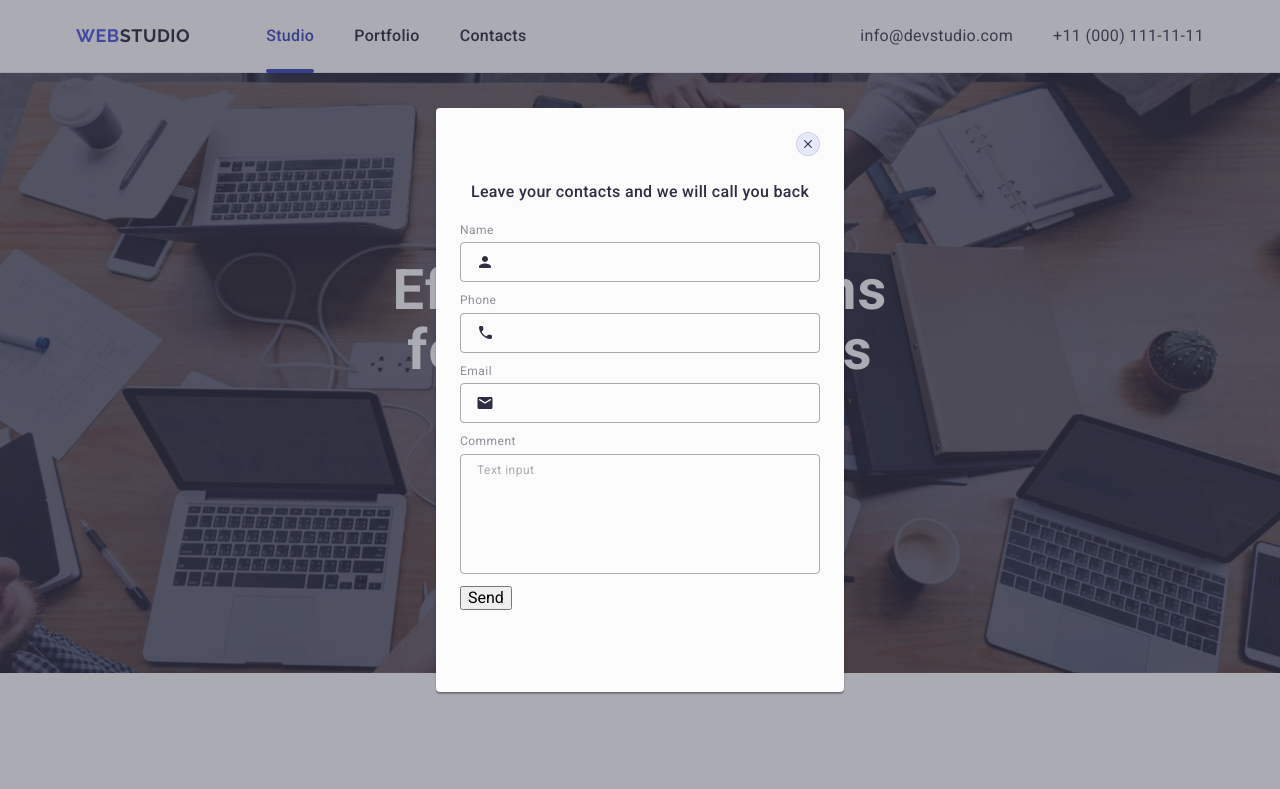
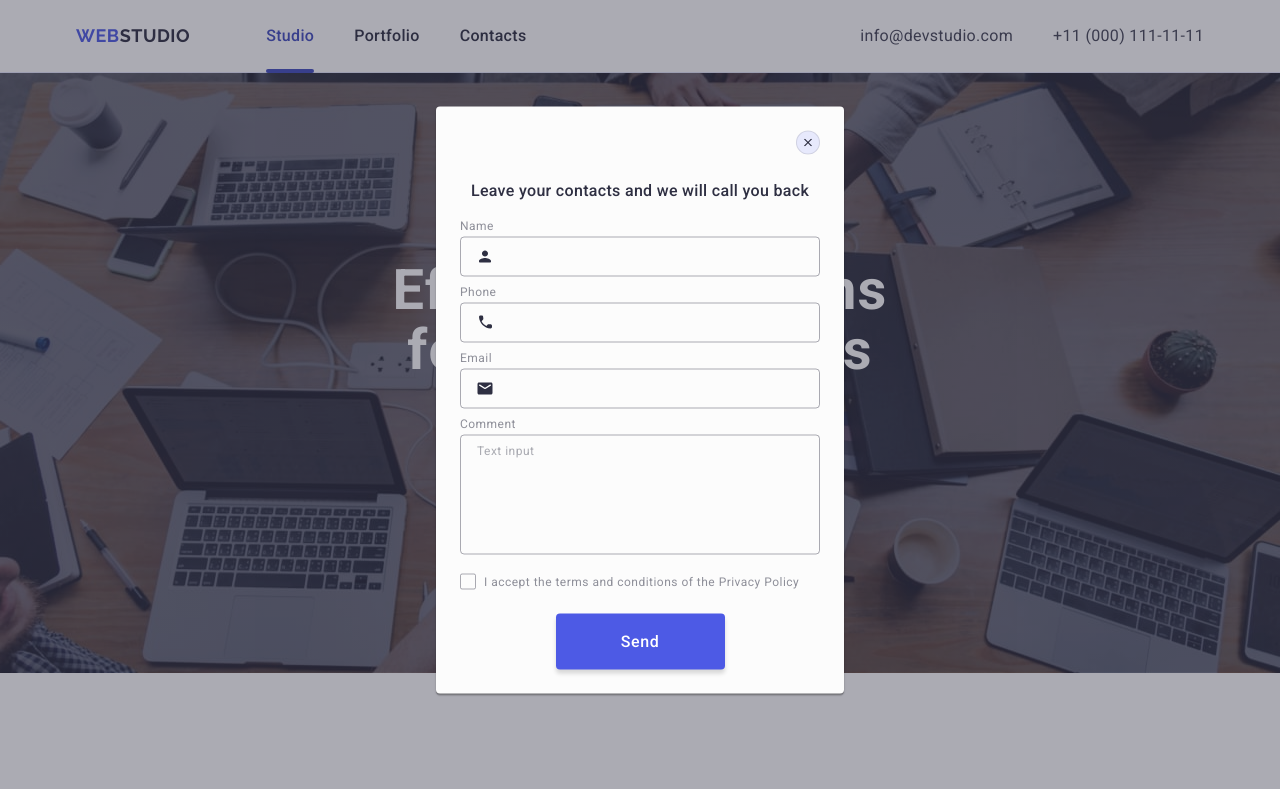
Before and after one commit to ziukoff1985/goit-markup-hw-05, a plain HTML site: page index.html in a window 1280 px wide. Shown: the top 789 px of the page. Drawn offline with nearby package versions, Linux system fonts and the light colour scheme.

Commit message:
add checkbox and send button

```diff
--- a/css/styles.css
+++ b/css/styles.css
@@ -595,15 +595,24 @@ a {
 
 .modal-field {
   margin-bottom: 8px;
-}
-
-.modal-label {
   font-weight: 400;
   font-size: 12px;
   line-height: 1.16667;
   letter-spacing: 0.04em;
   color: #8e8f99;
 }
+
+.modal-text-area {
+  margin-bottom: 16px;
+}
+
+/* .modal-label { */
+/* font-weight: 400;
+  font-size: 12px;
+  line-height: 1.16667;
+  letter-spacing: 0.04em;
+  color: #8e8f99; */
+/* } */
 
 .modal-input {
   width: 100%;
@@ -657,3 +666,57 @@ a {
   letter-spacing: 0.04em;
   color: rgba(46, 47, 66, 0.4);
 }
+
+.modal-check-text {
+  font-weight: 400;
+  font-size: 12px;
+  line-height: 1.16667;
+  letter-spacing: 0.04em;
+  color: #8e8f99;
+  display: flex;
+  align-items: center;
+  gap: 8px;
+}
+
+.modal-check-text span {
+  width: 16px;
+  height: 16px;
+  border-radius: 2px;
+  border: 1px solid rgba(46, 47, 66, 0.4);
+  display: flex;
+  align-items: center;
+  justify-content: center;
+  fill: transparent;
+}
+
+.modal-check:checked + .modal-check-text span {
+  background-color: #404bbf;
+  border: 1px solid #404bbf;
+  fill: #f4f4fd;
+}
+
+.modal-button {
+  margin-left: auto;
+  margin-right: auto;
+  margin-top: 24px;
+  transition: background-color 250ms cubic-bezier(0.4, 0, 0.2, 1);
+  display: block;
+  font-family: inherit;
+  font-weight: 500;
+  font-size: 16px;
+  line-height: 1.5;
+  letter-spacing: 0.04em;
+  color: #fff;
+  background-color: #4d5ae5;
+  cursor: pointer;
+  border-radius: 4px;
+  min-width: 169px;
+  height: 56px;
+  border: none;
+  box-shadow: 0 4px 4px 0 rgba(0, 0, 0, 0.15);
+}
+
+.modal-button:hover,
+.modal-button:focus {
+  background-color: #404bbf;
+}
--- a/index.html
+++ b/index.html
@@ -555,7 +555,7 @@
               </svg>
             </div>
           </div>
-          <div class="modal-field">
+          <div class="modal-field modal-text-area">
             <label for="user-text" class="modal-label">Comment</label>
             <textarea
               name="user-text"
@@ -564,7 +564,23 @@
               placeholder="Text input"
             ></textarea>
           </div>
-          <button type="submit">Send</button>
+          <div class="modal-field">
+            <input
+              type="checkbox"
+              name="terms"
+              id="terms"
+              value="true"
+              class="modal-check visually-hidden"
+            />
+            <label for="terms" class="modal-label modal-check-text"
+              ><span
+                ><svg class="" width="10" height="8">
+                  <use href="./images/icons.svg#icon-hw-05-check"></use></svg
+              ></span>
+              I accept the terms and conditions of the Privacy Policy</label
+            >
+          </div>
+          <button type="submit" class="modal-button">Send</button>
         </form>
       </div>
     </div>
```
